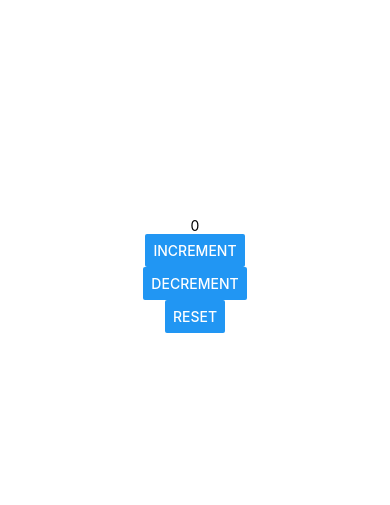
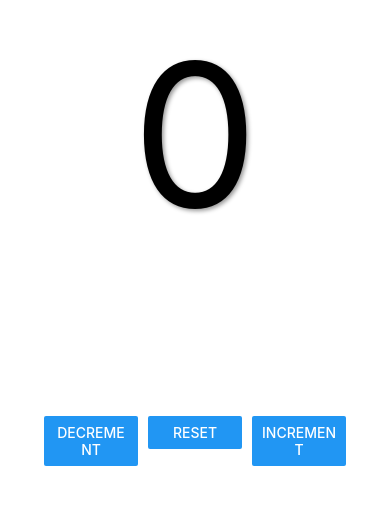
Before and after one commit to kurtsmurf/expo-quickstart, a React Native app: screen / in a window 390 px wide. Shown: the part 147-652 px from the top of the page. Built offline with nearby package versions, Linux system fonts and the light colour scheme.

Commit message:
Improve layout

```diff
--- a/App.tsx
+++ b/App.tsx
@@ -1,33 +1,101 @@
-import React, { useState } from 'react';
-import { StyleSheet, Text, View, Button } from 'react-native';
-// import { StatusBar } from 'expo-status-bar'
+import React, { useState } from "react";
+import {
+  Button,
+  NativeSyntheticEvent,
+  NativeTouchEvent,
+  Text,
+  View,
+} from "react-native";
 
-export default function App() {
-  const [count, setCount] = useState(0)
+export default () => {
+  return (
+    <View
+      style={{
+        flex: 1,
+      }}
+    >
+      <Counter />
+    </View>
+  );
+};
 
-  const increment = () => setCount(count + 1)
-  const decrement = () => setCount(count -1)
-  const reset = () => setCount(0)
+const Counter = () => {
+  const [count, setCount] = useState(0);
+
+  const increment = () => setCount(count + 1);
+  const decrement = () => setCount(count - 1);
+  const reset = () => setCount(0);
 
   return (
-    <View style={styles.container}>
-      {/* <StatusBar style="auto" /> */}
-      <Text >{count}</Text>
-      <Button  title="increment" onPress={ increment }>Increment Count</Button>
-      <Button title="decrement" onPress={ decrement }>Decrement Count</Button>
-      <Button title="reset" onPress={ reset }>Reset Count</Button>
+    <View
+      style={{
+        flex: 1,
+        alignItems: "center",
+      }}
+    >
+      <CounterDisplay count={count} />
+      <CounterButtons
+        increment={increment}
+        decrement={decrement}
+        reset={reset}
+      />
     </View>
   );
-}
+};
 
-const styles = StyleSheet.create({
-  container: {
-    flex: 1,
-    backgroundColor: '#fff',
-    alignItems: 'center',
-    justifyContent: 'center',
-  },
-  bigFont: {
-    fontSize: 50
-  }
-});
+const CounterButtons: React.FC<{
+  increment: () => void;
+  decrement: () => void;
+  reset: () => void;
+}> = ({
+  increment,
+  decrement,
+  reset,
+}) => {
+  return (
+    <View
+      style={{
+        flex: 1,
+        flexDirection: "row",
+        justifyContent: "space-around",
+        width: "80%",
+      }}
+    >
+      <CounterButton title="decrement" onPress={decrement} />
+      <CounterButton title="reset" onPress={reset} />
+      <CounterButton title="increment" onPress={increment} />
+    </View>
+  );
+};
+
+const CounterDisplay: React.FC<{
+  count: number;
+}> = ({ count }) => (
+  <View
+    style={{
+      flex: 2,
+      alignItems: "center",
+      justifyContent: "center",
+    }}
+  >
+    <Text
+      style={{
+        fontSize: 200,
+        textShadowColor: "#999",
+        textShadowRadius: 4,
+        textShadowOffset: { width: 2, height: 2 },
+      }}
+    >
+      {count}
+    </Text>
+  </View>
+);
+
+const CounterButton: React.FC<{
+  onPress: (ev: NativeSyntheticEvent<NativeTouchEvent>) => void;
+  title: string;
+}> = ({ onPress, title }) => (
+  <View style={{ flex: 1, maxWidth: "30%" }}>
+    <Button title={title} onPress={onPress} />
+  </View>
+);
```
